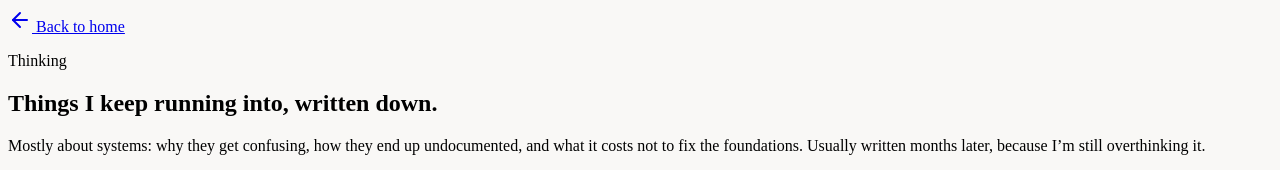
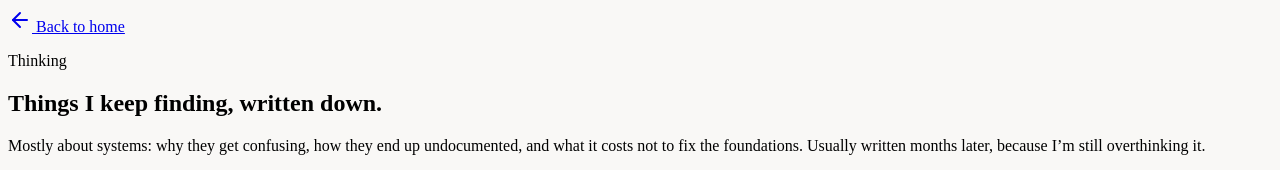
Before and after one commit to jadeparrish/portfolio, a Next.js app: page /thinking in a window 1280 px wide. Shown: the top 170 px of the page. Built offline with nearby package versions, Linux system fonts and the light colour scheme.

Commit message:
Update heading text for clarity

```diff
--- a/app/thinking/page.js
+++ b/app/thinking/page.js
@@ -27,7 +27,7 @@ export default function ThinkingIndex() {
             Thinking
           </p>
           <h1 className="text-3xl sm:text-4xl lg:text-[42px] font-serif font-normal leading-[1.15] tracking-tight [text-wrap:balance] text-neutral-900 mb-6">
-            Things I keep running into, written down.
+            Things I keep finding, written down.
           </h1>
           <p className="text-neutral-600 text-lg sm:text-xl leading-[1.6] [text-wrap:pretty]">
             Mostly about systems: why they get confusing, how they end up
```
